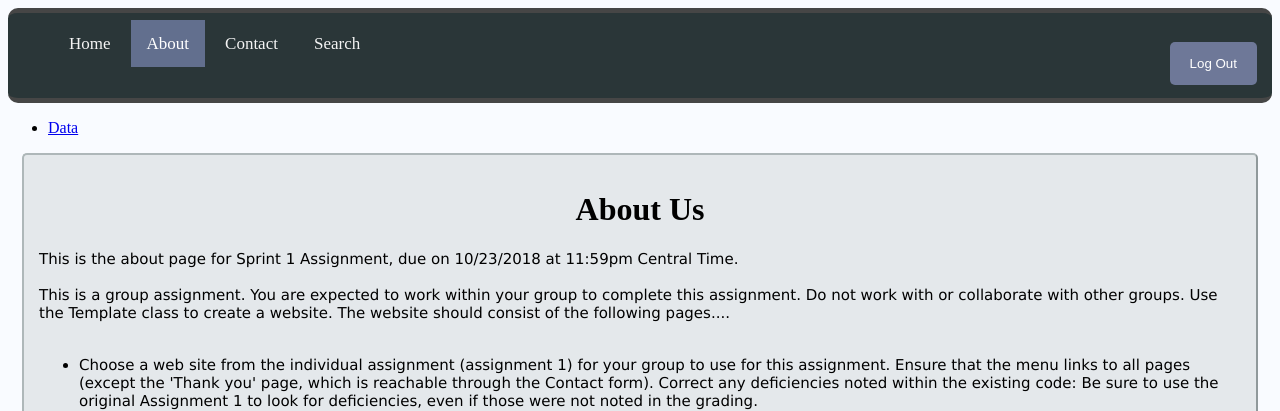
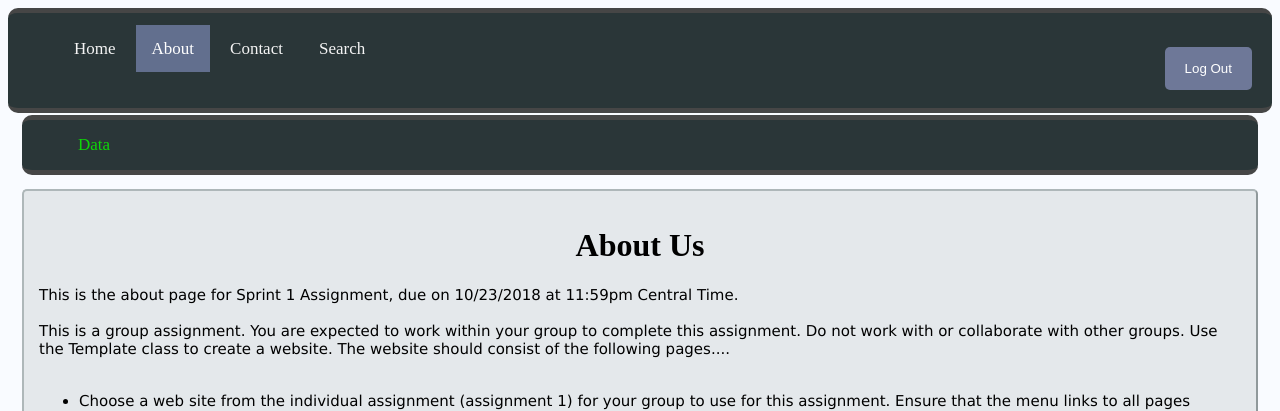
Before and after one commit to zfrye/UWSP.CNMT310, a PHP site: page /php/about.php in a window 1280 px wide. Shown: the top 411 px of the page. Run offline with PHP 8.4, Linux system fonts and the light colour scheme; the visitor is signed in with stand-in values (Sample User, id 1).

Commit message:
formatting admin navbar

```diff
--- a/Sem_Proj/sprint2/class/NavBar.php
+++ b/Sem_Proj/sprint2/class/NavBar.php
@@ -78,6 +78,7 @@ class NavBar {
 	function setAdminNav(){
 		$returnVal = "";
 		$returnVal .= "<aside id='id01'>\n";
+		$returnVal .= "<nav class='adminNav'>\n";
 		$returnVal .= "	<div class='links'>\n";
 		$returnVal .= "		<ul>\n";
 		foreach($this->adminPages as $filename => $pageTitle) {
@@ -89,12 +90,13 @@ class NavBar {
 		}
 		$returnVal .= "		</ul>\n";
 		$returnVal .= "	</div>\n";
+		$returnVal .= "</nav>\n";
 		$returnVal .= "</aside>\n";
 
 		$this->_theAdminNav = $returnVal;
 
 	}
-
+	//id='adminNav'
 	function getAdminNav(){
 		return $this->_theAdminNav;
 	}
--- a/Sem_Proj/sprint2/css/semStyle.css
+++ b/Sem_Proj/sprint2/css/semStyle.css
@@ -1,134 +1,125 @@
 body {
+    background-color: rgb(249, 251, 255);
+}
 
-    background-color: rgb(249, 251, 255);
+h1 {
+    color: black;
+    text-align: center;
+}
 
+p {
+    font-family: verdana;
+    font-size: 15px;
+}
+
+nav {
+    background-color: rgb(42, 54, 56);
+	padding: 10px;
+	position: relative;
+	overflow: hidden;
+	border-radius:10px;
+	border-bottom:5px solid;
+	border-bottom-color:rgb(70, 70, 70);
+	border-top:5px solid;
+	border-top-color:rgb(70, 70, 70);
 }
 
 
 
-h1 {
-
-    color: black;
-
-    text-align: center;
-
-}
-
-
-
-p {
-
-    font-family: verdana;
-
-    font-size: 15px;
-
-}
-
-
-
-nav {
-
-    background-color: rgb(42, 54, 56);
-
-	padding: 5px;
-
-	position: relative;
-
-	overflow: hidden;
-
-	border-radius:10px;
-
-	border-bottom:5px solid;
-
-	border-bottom-color:rgb(70, 70, 70);
-
-	border-top:5px solid;
-
-	border-top-color:rgb(70, 70, 70);
-
-}
-div.wrapper {
+nav div.wrapper {
 	margin: 0;
 }
 
 nav li{
-
 	display: inline;
-
 }
 
 nav li.login {
 	float: right;
-
 }
 
-div.links{
+nav div.links{
+	position:relative;
+}
+
+nav div.links{
 	position:relative;
 }
 
 nav ul li a {
-
 	list-style-type: none;
-
     color: rgb(244, 244, 244);
-
     text-align: center;
-
     padding: 14px 16px;
-
     font-size: 17px;
-
 	text-decoration:none;
-
 }
 
 nav ul li a:hover {
-
     background-color: rgb(167, 224, 232);
-
     color: black;
-
 }
 
 nav ul li.login a:hover {
-
     background-color: rgba(255, 255, 255, .1);
-
 	color: white;
-
 }
 
 nav ul li a.active {
+    background-color: rgb(98, 111, 142);
+    color: white;
+}
 
+nav.adminNav {
+	border-radius:10px;
+}
+
+aside#id01 nav.adminNav {
+    margin: 2px 14px 0px;
+}
+
+nav.adminNav ul{
+    padding: 5px 30px;
+    margin: 0;
+}
+
+nav.adminNav li{
+    display: inline-block;
+    list-style-type: none;
+}
+
+nav.adminNav li {
+	color: white;
+}
+
+nav.adminNav ul li a {
+    color: rgb(15, 214, 8);
+}
+
+nav.adminNav ul li a:hover {
+    background-color: rgb(28, 36, 37);
+    color: rgb(244, 244, 244);
+}
+
+nav.adminNav ul li a.active {
     background-color: rgb(98, 111, 142);
+    color: white;
+}
 
-    color: white;
-
+td {
+	 text-align:center;
 }
- td {
-	 text-align:center;
- }
 
 div.main{
-
 	margin:14px;
-
 	background-color: rgba(144, 153, 155, .2);
-
 	border-radius: 5px;
-
 	border: 2px solid;
-
 	border-top-color: rgba(174, 183, 185, 1);
-
 	border-left-color: rgba(174, 183, 185, 1);
-
 	border-right-color: rgba(144, 153, 155, 1);
-
 	border-bottom-color: rgba(144, 153, 155, 1);
-
 	padding:15px;
-
 }
 input[type=text] {
     width: 130px;
@@ -138,7 +129,6 @@ input[type=text] {
     font-size: 16px;
     background-color: white;
     padding: 12px 20px 12px 40px;
-
 }
 
 
@@ -253,7 +243,6 @@ b{
 	position:relative;
 }
 
-
 button {
 	background-color: rgb(110, 120, 152);
 	color: white;
```
